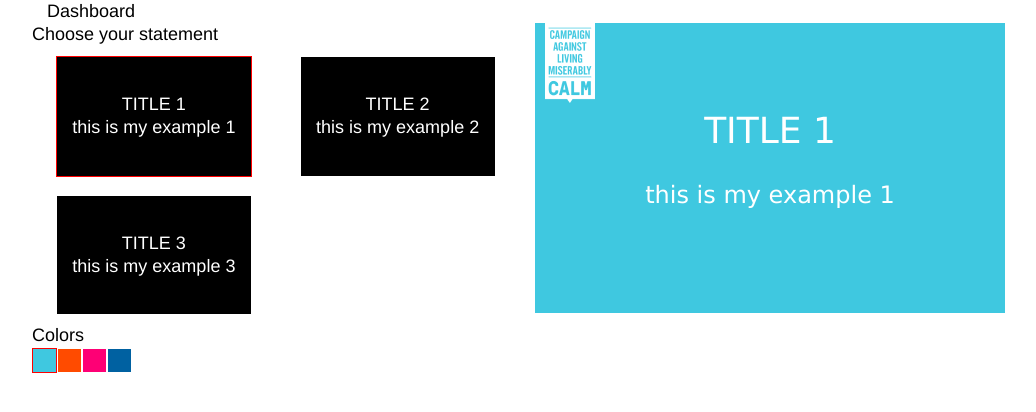
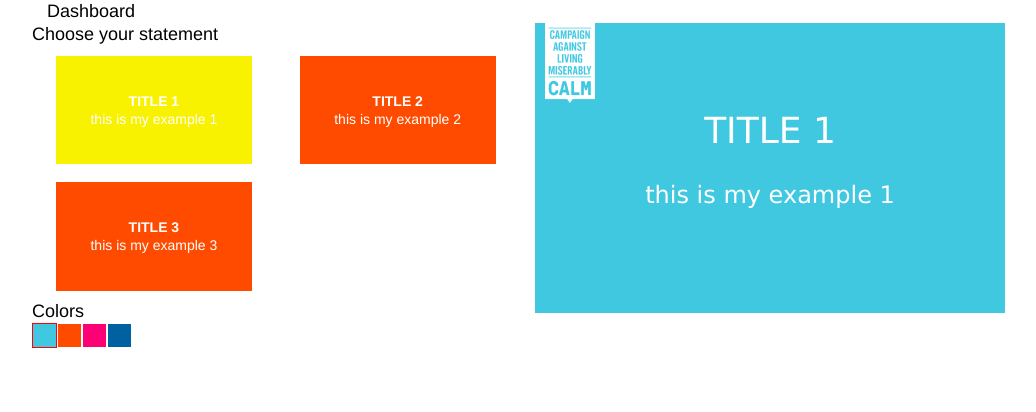
Before and after one commit to xpander001/speak-out-calm, a React app: page /dashboard in a window 1280 px wide. Shown: the whole page, without its empty margins (23-1059 px from the left). Built offline with nearby package versions, Linux system fonts and the light colour scheme.

Commit message:
Update styling

```diff
--- a/src/components/TextCard/TextCard.scss
+++ b/src/components/TextCard/TextCard.scss
@@ -1,13 +1,17 @@
 .TextCard {
   margin: .5rem;
-  background-color: black;
+  background-color: #FF4B00;
   color: white;
   text-align: center;
   padding: 2rem 0rem;
   cursor: pointer;
-  border: 1px solid white;
+  font-size: 14px;
+}
+
+.TextCard__Title {
+  font-weight: bold;
 }
 
 .TextCard--selected {
-  border: 1px solid red;
+  background-color: #F8F100;
 }
```
Also changed, not shown: src/components/TextCard/TextCard.css.
